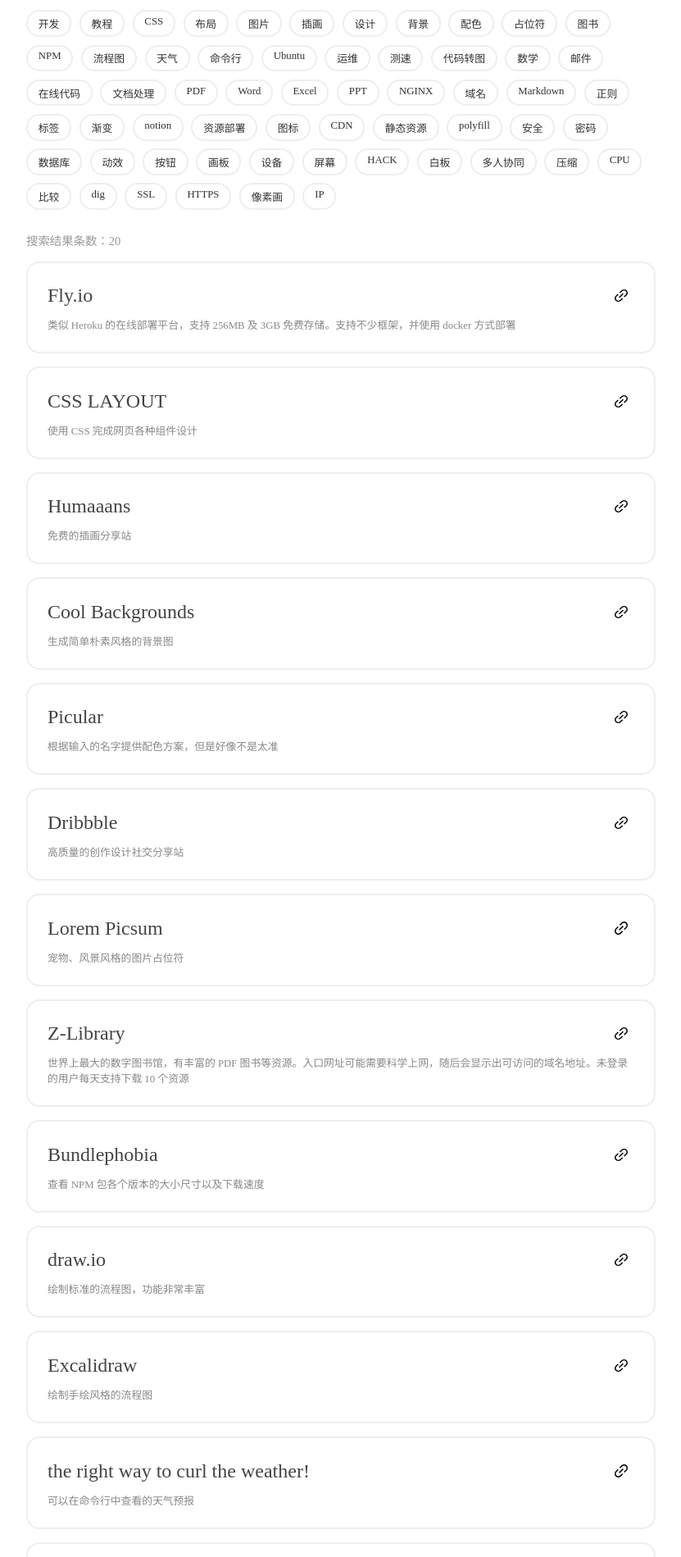
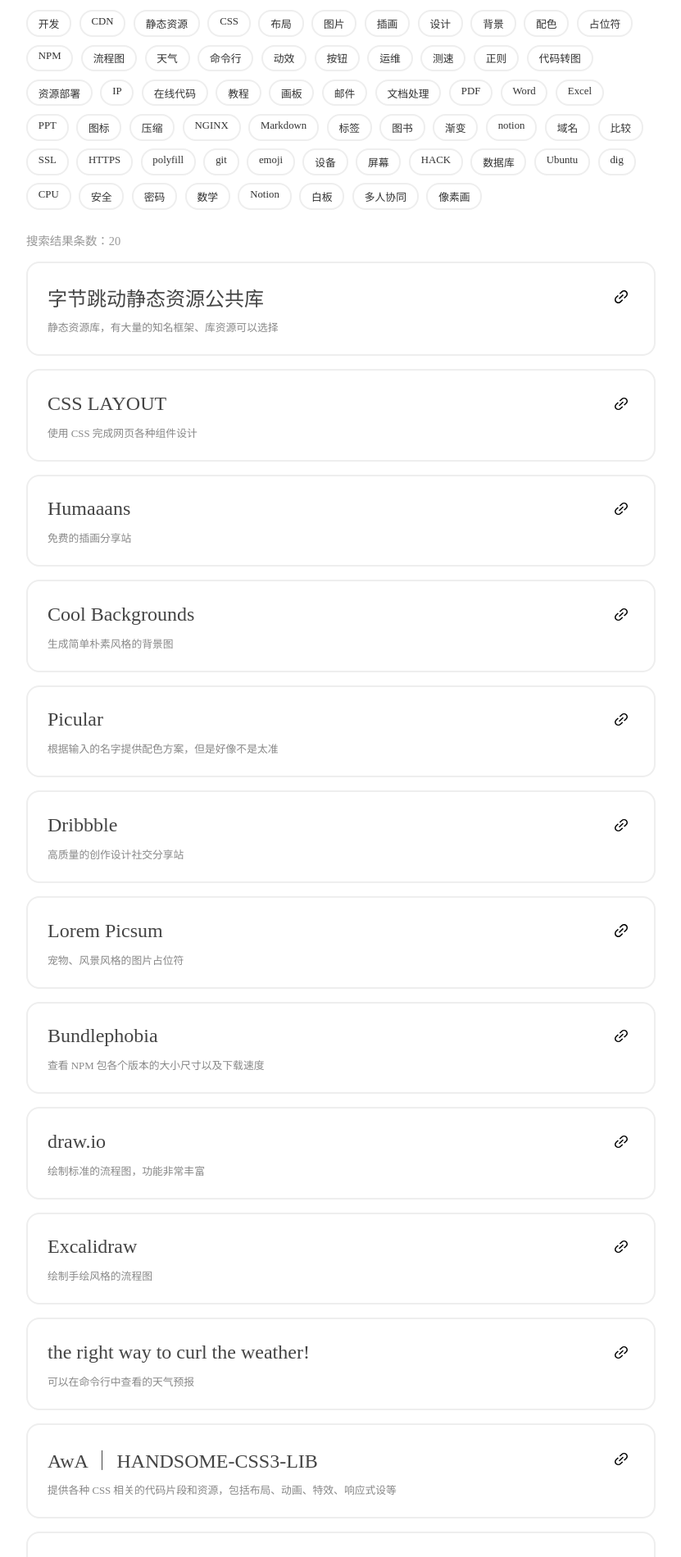
Before and after one commit to yukapril/nav.fridaycoder.com, a Vue app: page / in a window 1280 px wide. Shown: the part 140-2039 px from the top of the page at 82% size, without its empty margins (224-1055 px from the left). Built offline with nearby package versions, Linux system fonts and the light colour scheme.

Commit message:
feat: 增加数据条目

```diff
--- a/src/data/data.ts
+++ b/src/data/data.ts
@@ -546,6 +546,55 @@
     desc: '可以部署 git 上一些前端项目，支持静态网站或服务，可以绑定自定义域名。访问速度一般',
     url: 'https://www.stormkit.io',
     tags: ['开发', '资源部署']
+  },
+  {
+    id: 78,
+    name: 'trianglify',
+    desc: '在线生成各种晶格化背景图片，使用图案强度、三角方差、像元大小等调节器，可以自由调整晶格的整体色调、晶格形状、晶格大小，生成一张独特的晶格背景',
+    url: 'https://trianglify.io',
+    tags: ['开发', '背景']
+  },
+  {
+    id: 79,
+    name: 'AwA ｜ HANDSOME-CSS3-LIB',
+    desc: '提供各种 CSS 相关的代码片段和资源，包括布局、动画、特效、响应式设等',
+    url: 'https://www.handsome-css.com',
+    tags: ['开发', 'CSS', '动效', '按钮']
+  },
+  {
+    id: 80,
+    name: 'gitmoji | An emoji guide for your commit messages',
+    desc: '使用 emoji 表情符号来描述 Git commit 的工具网站。它可以帮助开发者更清晰地表达 commit 的内容和意图。用处不大，但是挺有意思的',
+    url: 'https://gitmoji.dev',
+    tags: ['开发', 'git', 'emoji']
+  },
+  {
+    id: 81,
+    name: 'Free Icons, Clipart Illustrations, Photos, and Music',
+    desc: '提供各种类型图标资源的网站，包括矢量图标、PNG图标、图标库等。图标资源非常丰富，包括动物、植物、食品、交通工具、电子产品、家居用品等',
+    url: 'https://icons8.com',
+    tags: ['开发', '图标']
+  },
+  {
+    id: 82,
+    name: 'Apption',
+    desc: 'Notion 小组件工具',
+    url: 'https://apption.co',
+    tags: ['开发', 'Notion']
+  },
+  {
+    id: 83,
+    name: 'Apption',
+    desc: '提供各种类型图标资源的网站。按照不同的类别对图标进行分类，如动物、植物、食品、交通工具、电子产品、家居用品等',
+    url: 'https://www.flaticon.com',
+    tags: ['开发', '图标']
+  },
+  {
+    id: 84,
+    name: 'Apption',
+    desc: '提供简单图标，并且可以进行二次编辑',
+    url: 'https://iconbuddy.app',
+    tags: ['开发', '图标']
   }
 ]
 
```
